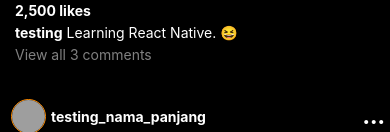
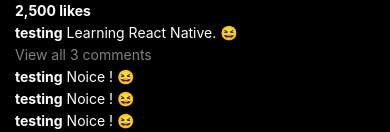
Before and after one commit to dap0d93/react-native, a React Native app: screen / in a window 390 px wide. Shown: the part 712-844 px from the top of the page. Built offline with nearby package versions, Linux system fonts and the light colour scheme; grey boxes are pictures that could not be loaded.

Commit message:
add comment section in Post.js

```diff
--- a/src/resource/Post.js
+++ b/src/resource/Post.js
@@ -14,6 +14,7 @@ const Post = ({ post }) => {
         <PostLikes post={post} />
         <Caption post={post} />
         <CommentSection post={post} />
+        <Comments post={post} />
       </View>
     </View>
   );
@@ -96,6 +97,19 @@ const CommentSection = ({ post }) => (
       </Text>
     )}
   </View>
+);
+
+const Comments = ({ post }) => (
+  <>
+    {post.comments.map((comment, index) => (
+      <View key={index} style={style.comment_section_container}>
+        <Text style={style.caption}>
+          <Text style={style.bolded_caption}>{comment.user}</Text>
+          <Text> {comment.comment}</Text>
+        </Text>
+      </View>
+    ))}
+  </>
 );
 
 const style = StyleSheet.create({
@@ -200,6 +214,11 @@ const style = StyleSheet.create({
   view_comment_counter: {
     color: "grey",
   },
+
+  comment_section_container: {
+    flexDirection: "row",
+    marginTop: 5,
+  },
 });
 
 export default Post;
```
Also changed, not shown: src/resource/Footer.js (added).
